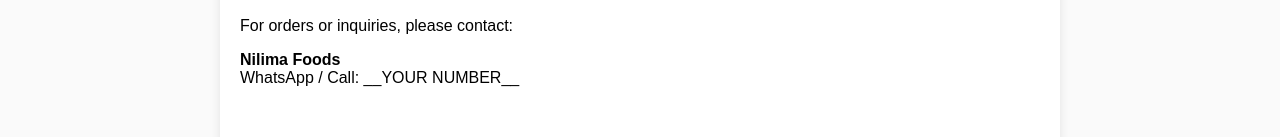
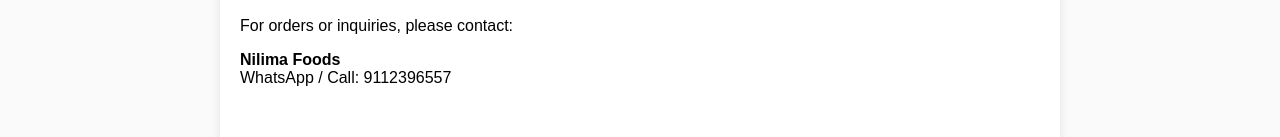
Before and after one commit to amol009/NilimaFoods, a plain HTML site: page index.html in a window 1280 px wide. Shown: the part 413-550 px from the top of the page. Drawn offline with Linux system fonts and the light colour scheme.

Commit message:
Update index.html

```diff
--- a/index.html
+++ b/index.html
@@ -83,7 +83,7 @@
     <h2>Contact</h2>
     <p>For orders or inquiries, please contact:</p>
     <p><strong>Nilima Foods</strong><br>
-    WhatsApp / Call: __YOUR NUMBER__</p>
+    WhatsApp / Call: 9112396557 </p>
 
     <br>
     <p><em>We are working on our full website version. Coming soon!</em></p>
```
